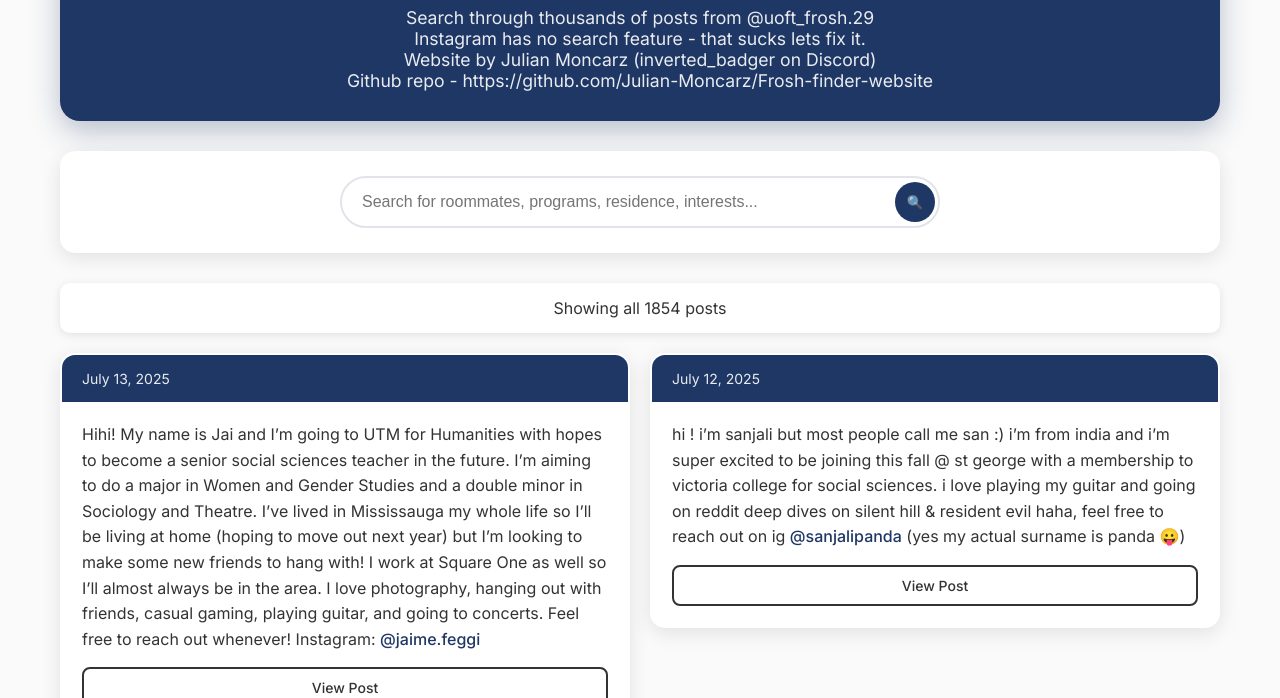
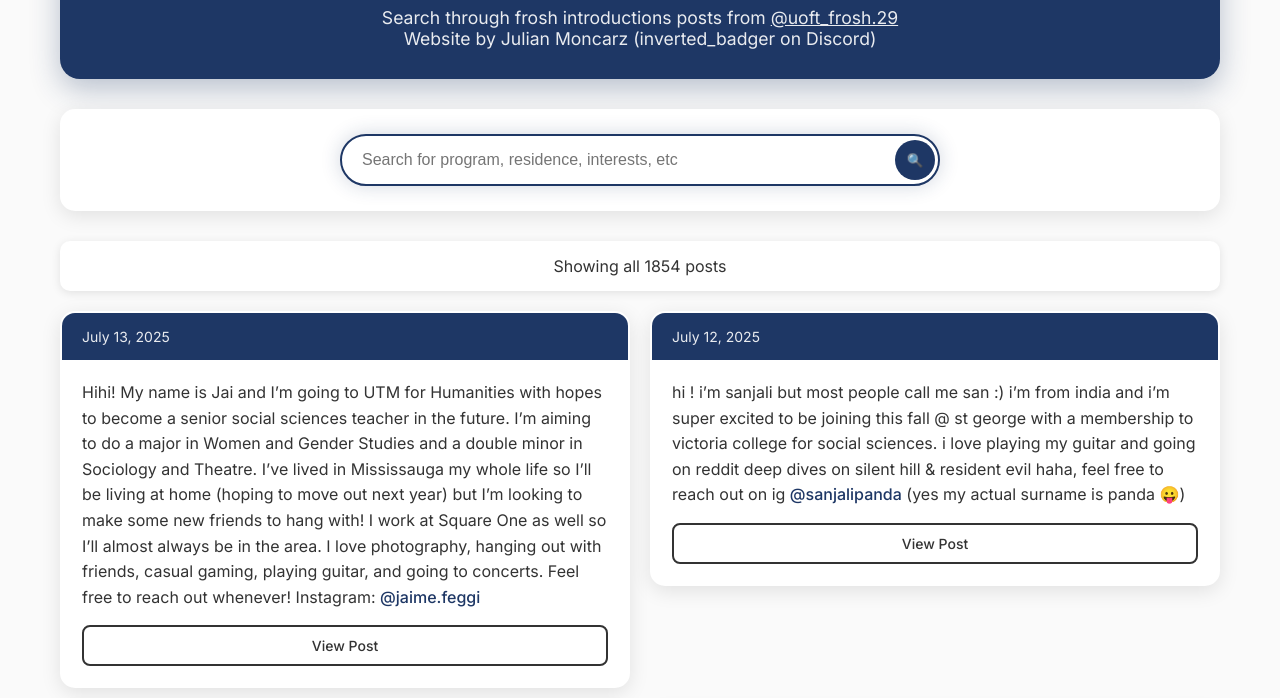
Before and after one commit to Julian-Moncarz/Frosh-finder-website, a plain HTML site: page index.html in a window 1280 px wide. Shown: the part 102-800 px from the top of the page. Drawn offline with Linux system fonts and the light colour scheme.

Commit message:
Improve search bar UX: auto-focus on desktop, fix focus color, update placeholder

```diff
--- a/index.html
+++ b/index.html
@@ -79,8 +79,8 @@
         }
 
         .search-input:focus {
-            border-color: #4fd1c7;
-            box-shadow: 0 0 20px rgba(79, 209, 199, 0.2);
+            border-color: #1E3765;
+            box-shadow: 0 0 20px rgba(30, 55, 101, 0.2);
         }
 
         .search-btn {
@@ -276,16 +276,14 @@
     <div class="container">
         <div class="header">
             <h1>U of T Frosh Finder</h1>
-            <p>Search through thousands of posts from @uoft_frosh.29</p>
-            <p>Instagram has no search feature - that sucks lets fix it.</p>
+            <p>Search through frosh introductions posts from <a href="https://www.instagram.com/uoft_frosh.29/" target="_blank" rel="noopener" style="color: white; text-decoration: underline;">@uoft_frosh.29</a></p>
             <p>Website by Julian Moncarz (inverted_badger on Discord)</p>
-            <p>Github repo - https://github.com/Julian-Moncarz/Frosh-finder-website</p>
         </div>
 
         <div class="search-section">
             <div class="search-box">
                 <div class="search-input-container">
-                    <input type="text" id="searchInput" class="search-input" placeholder="Search for roommates, programs, residence, interests...">
+                    <input type="text" id="searchInput" class="search-input" placeholder="Search for program, residence, interests, etc">
                     <button class="search-btn" onclick="performSearch()">🔍</button>
                 </div>
             </div>
@@ -439,6 +437,20 @@
             renderPosts();
         }
 
+        // Auto-focus search bar on page load (desktop only)
+        function focusSearchBar() {
+            const isMobile = /Android|webOS|iPhone|iPad|iPod|BlackBerry|IEMobile|Opera Mini/i.test(navigator.userAgent);
+
+            if (!isMobile) {
+                const searchInput = document.getElementById('searchInput');
+                if (searchInput) {
+                    setTimeout(() => {
+                        searchInput.focus();
+                    }, 100);
+                }
+            }
+        }
+
         // Event listeners
         document.getElementById('searchInput').addEventListener('input', performSearch);
         document.getElementById('searchInput').addEventListener('keypress', function(e) {
@@ -447,6 +459,9 @@
             }
         });
 
+        // Auto-focus search bar when page loads
+        window.addEventListener('load', focusSearchBar);
+
         // Load posts on page load
         loadPosts();
     </script>
```
